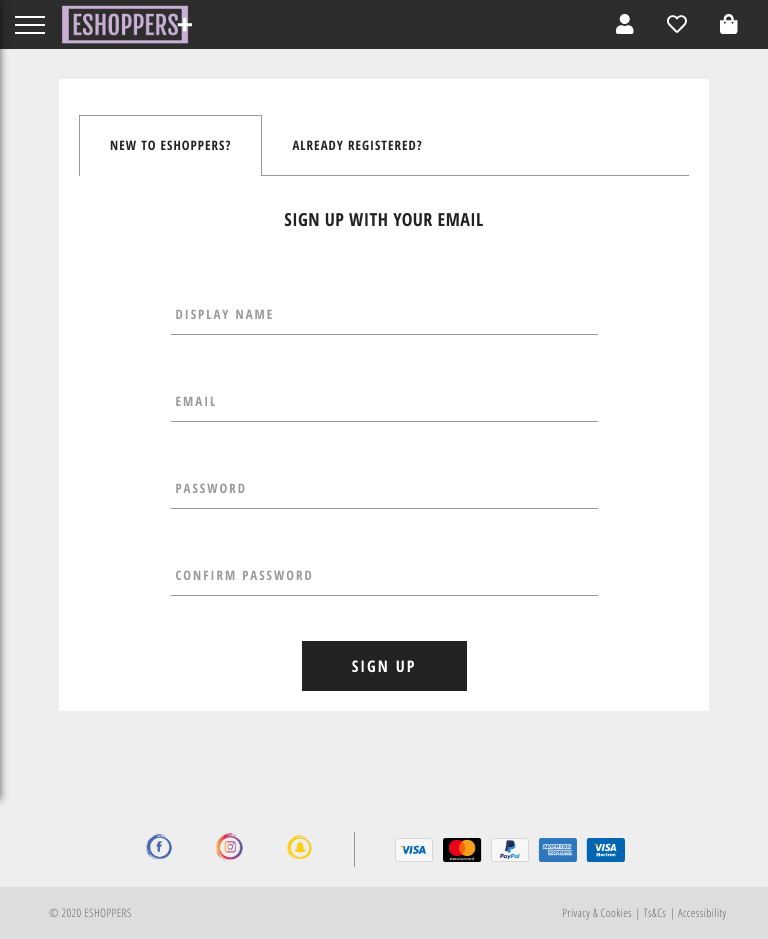
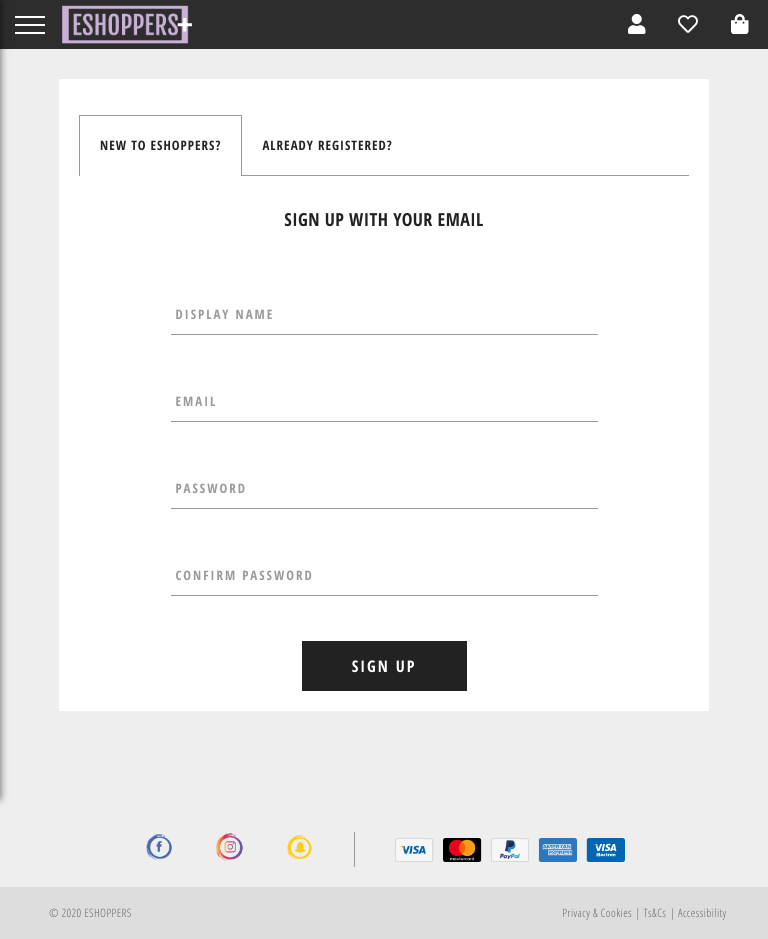
Before and after one commit to lironezra/eshppers, a React (Create React App) app: page /signin in a window 768 px wide. Built offline with nearby package versions, Linux system fonts and the light colour scheme; no server answers.

Commit message:
Fix header and tab component for mobile devices

```diff
--- a/src/components/header/header.styles.scss
+++ b/src/components/header/header.styles.scss
@@ -84,8 +84,8 @@
     }
 
     .user-options {
-      width: 51%;
-      margin-left: 15px;
+      width: 38%;
+      margin-left: 34px;
     }
   }
 
@@ -93,6 +93,47 @@
     display: none;
   }
 }
+
+// meia query for iPad
+@media only screen
+and (min-device-width : 768px)
+and (max-device-width : 1024px)  {
+    .header {
+      .user-options {
+        width: 50%;
+      }
+    }
+}
+
+// media query for Iphone5
+@media only screen and (min-device-width: 320px)
+and (max-device-height: 568px)
+and (-webkit-device-pixel-ratio: 2) {
+  .header {
+
+    .logo-container {
+      margin-top: 9px;
+      .app-logo {
+
+        height: auto;
+        width: 120px;
+      }
+    }
+
+    .user-options {
+      width: 34%;
+      margin-left: 45px;
+    }
+  }
+ }
+// @media (max-width: 1024px) {
+//   .header {
+
+//     .user-options {
+//       width: 50%;
+//     }
+//   }
+// }
 
 @media (min-width: 769px) {
   .side-menu-button {
--- a/src/components/tab/tab.styles.scss
+++ b/src/components/tab/tab.styles.scss
@@ -17,6 +17,12 @@
 
 @media screen and (max-width: 768px) {
   .tab-list-item {
-    padding: 20px 30px;
+    padding: 20px 20px;
   }
 }
+
+@media screen and (max-width: 500px) {
+  .tab-list-item {
+    // padding: 20px 30px;
+  }
+}
```
